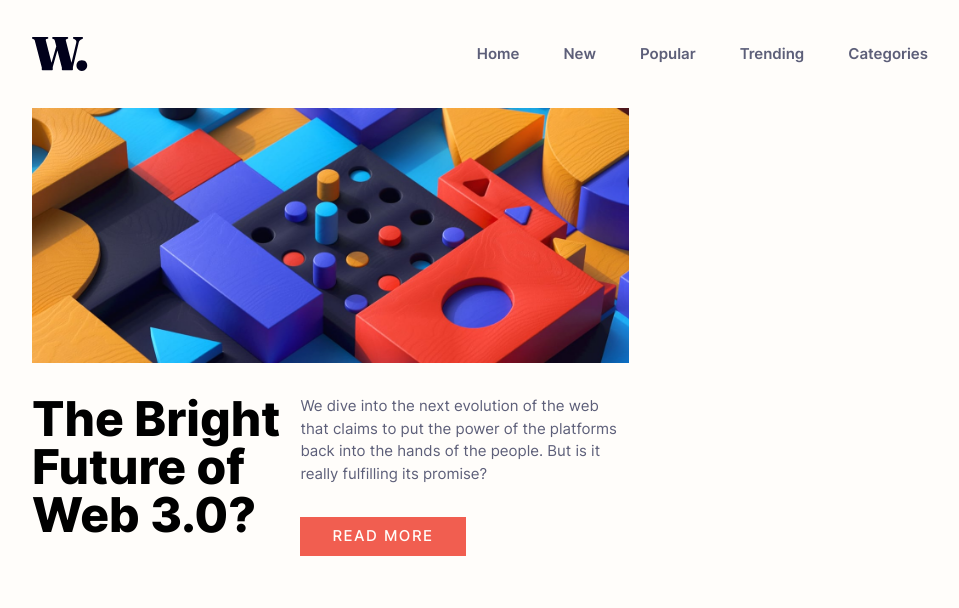
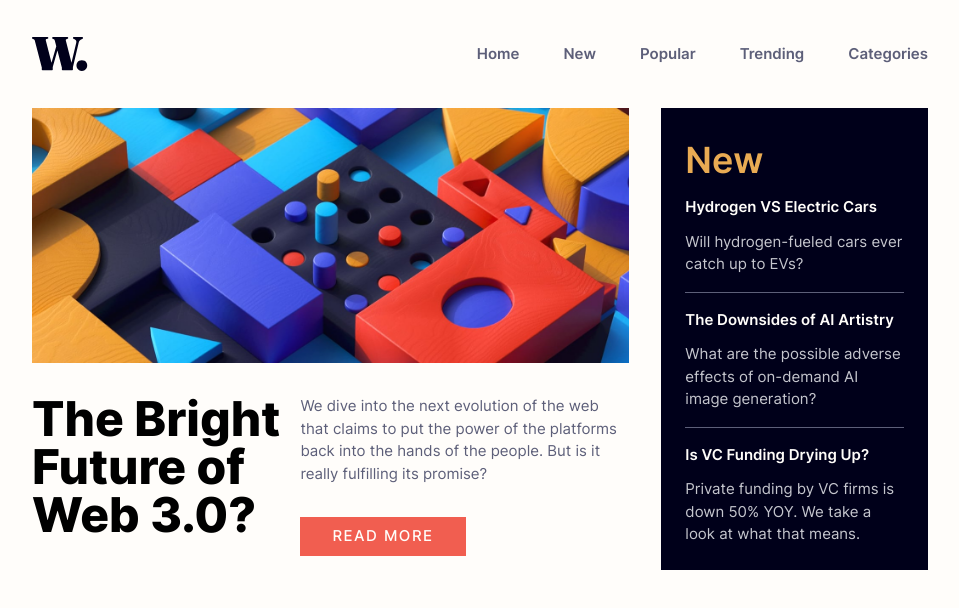
Before and after one commit to KentChunga/news-homepage, a React (Vite) app: page / in a window 1280 px wide. Shown: the top 608 px of the page, without its empty margins (160-1119 px from the left). Built offline with nearby package versions, Linux system fonts and the light colour scheme.

Commit message:
add new articles column

```diff
--- /dev/null
+++ b/src/components/New/Article.jsx
@@ -0,0 +1,19 @@
+import PropTypes from "prop-types";
+
+const Article = ({ title, description }) => {
+  return (
+    <div className="relative mb-4 border-b border-b-darkGrayishBlue pb-4 last:border-none last:pb-0">
+      <h2 className="first:mp-0 mb-3 font-semibold text-offWhite transition-all duration-300 ease-in-out hover:text-softOrange">
+        <a href="#">{title}</a>
+      </h2>
+      <p className="text-grayishBlue">{description}</p>
+    </div>
+  );
+};
+
+Article.propTypes = {
+  title: PropTypes.string.isRequired,
+  description: PropTypes.string.isRequired,
+};
+
+export default Article;
--- /dev/null
+++ b/src/components/New/New.jsx
@@ -0,0 +1,35 @@
+import Article from "./Article";
+
+const New = () => {
+  const articles = [
+    {
+      title: "Hydrogen VS Electric Cars",
+      intro: "Will hydrogen-fueled cars ever catch up to EVs?",
+    },
+    {
+      title: "The Downsides of AI Artistry",
+      intro:
+        "What are the possible adverse effects of on-demand AI image generation?",
+    },
+    {
+      title: "Is VC Funding Drying Up?",
+      intro:
+        "Private funding by VC firms is down 50% YOY. We take a look at what that means.",
+    },
+  ];
+  return (
+    <aside className="relative mt-10 w-full bg-veryDarkBlue px-6 pb-2 lg:mt-0">
+      <h2 className="mb-4 mt-8 text-4xl font-semibold text-softOrange">New</h2>
+
+      {articles.map((article, index) => (
+        <Article
+          key={index}
+          title={article.title}
+          description={article.intro}
+        />
+      ))}
+    </aside>
+  );
+};
+
+export default New;
--- a/src/pages/Home.jsx
+++ b/src/pages/Home.jsx
@@ -1,9 +1,13 @@
 import Featured from "../components/Featured/Feature";
+import New from "../components/New/New";
 
 const Home = () => {
   return (
     <main className="mx-auto w-[90%] pt-4 lg:w-[70%]">
-      <Featured />
+      <div className="flex flex-col gap-8 lg:flex-row">
+        <Featured />
+        <New />
+      </div>
     </main>
   );
 };
```
